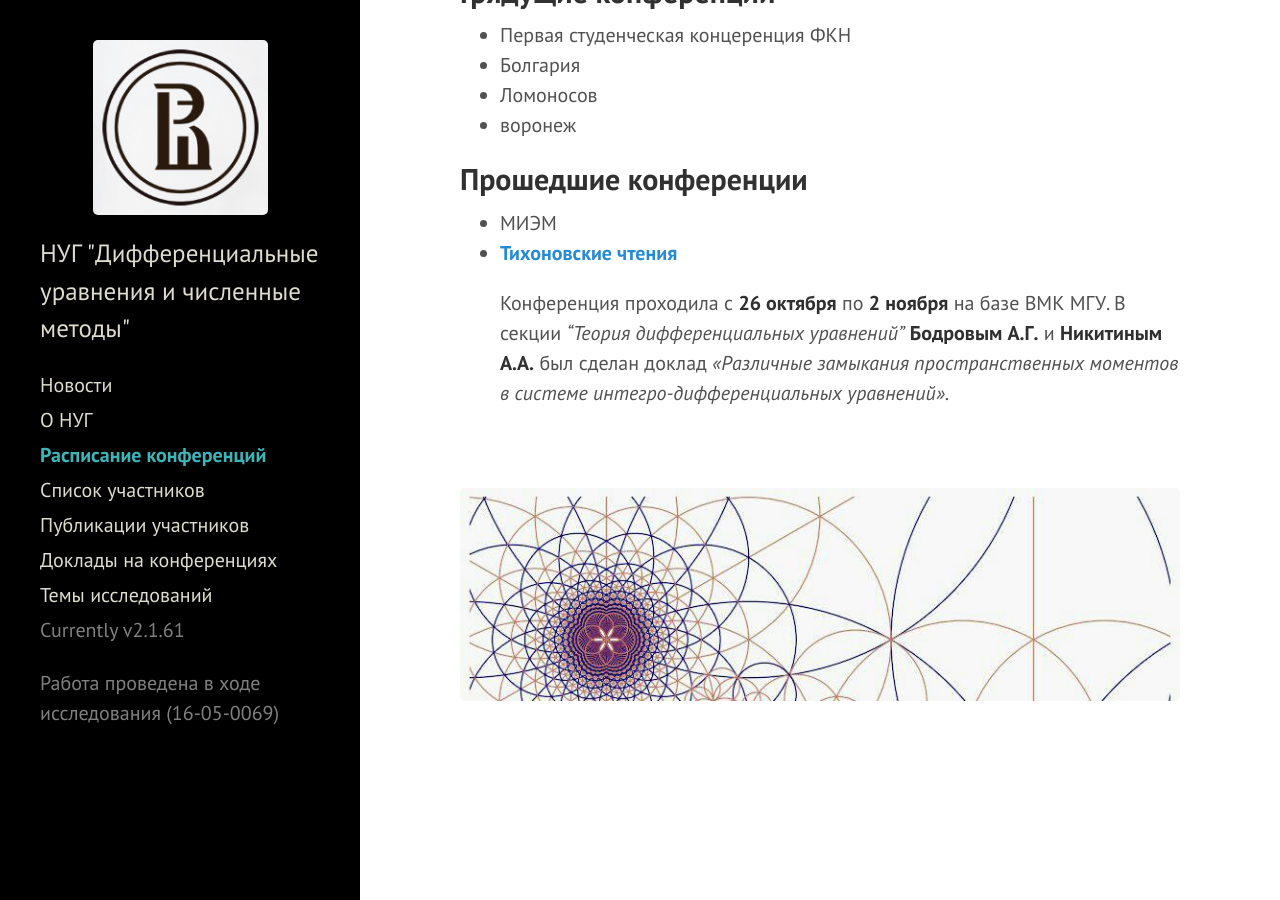
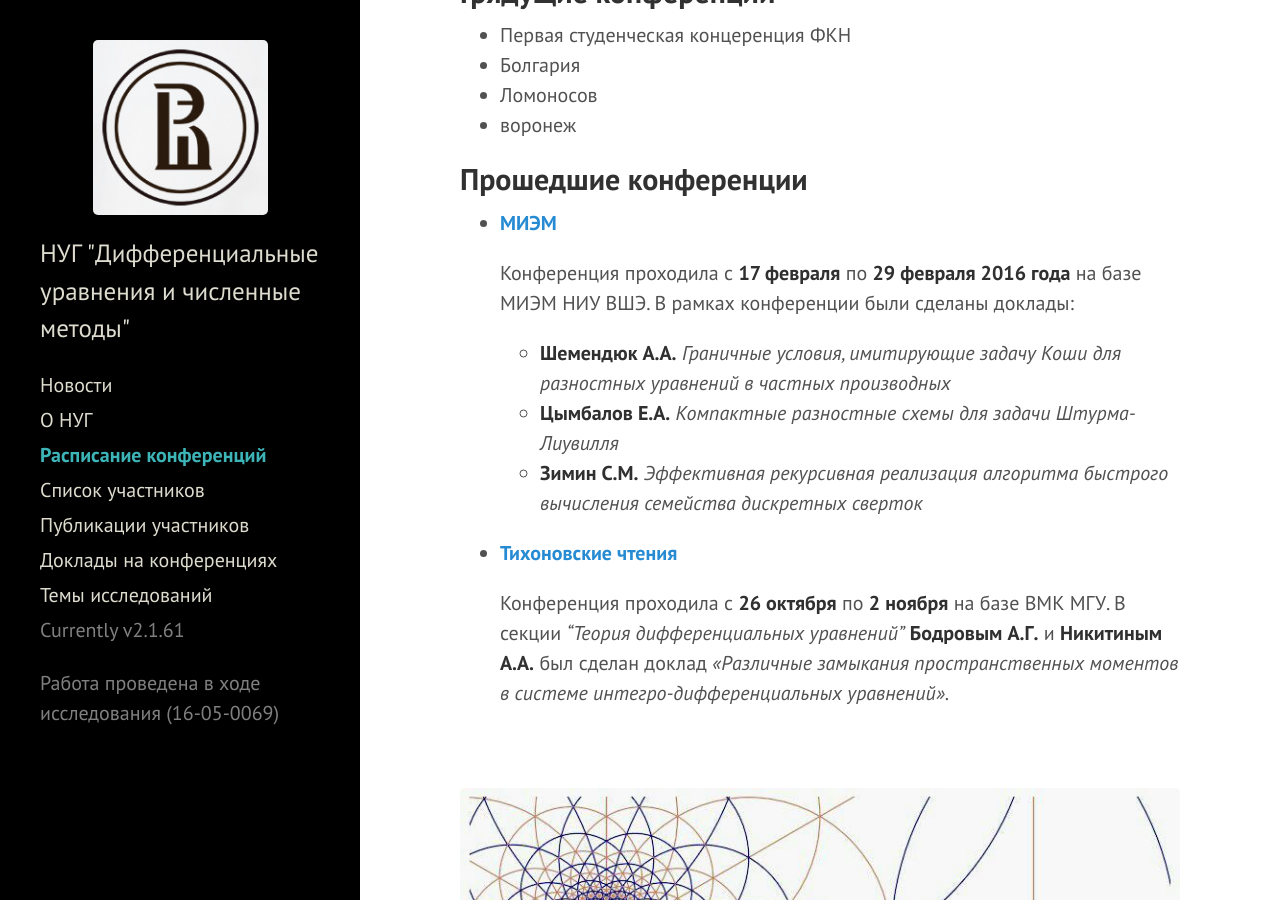
Before and after one commit to hsemmsg/hsemmsg.github.io, a Jekyll site: the page built from conferences.md, in a window 1280 px wide and 900 px high, scrolled down 385 px. Built offline with Jekyll 4.4.1, drawn with Linux system fonts in a browser that asks for light colours; comment, search, counter and statistics services are not loaded.

Commit message:
Minor fixes

```diff
--- a/conferences.md
+++ b/conferences.md
@@ -13,7 +13,15 @@ permalink: schedule/
 
 ## Прошедшие конференции
 
-+ МИЭМ
++ **[МИЭМ](https://miem.hse.ru/armntk)**
+
+  Конференция проходила с **17 февраля** по **29 февраля 2016 года** на базе МИЭМ НИУ ВШЭ. В рамках конференции были сделаны доклады:
+  + **Шемендюк А.А.** _Граничные условия, имитирующие задачу Коши для разностных уравнений в
+  частных производных_
+  + **Цымбалов Е.А.** _Компактные разностные схемы для задачи Штурма-Лиувилля_
+  + **Зимин С.М.** _Эффективная рекурсивная реализация алгоритма быстрого вычисления семейства дискретных сверток_
+
+
 + **[Тихоновские чтения](https://cs.msu.ru/tikhonov_readings2015)**
 
   Конференция проходила с **26 октября** по **2 ноября** на базе ВМК МГУ. В секции _"Теория дифференциальных уравнений"_ **Бодровым А.Г.** и **Никитиным А.А.** был сделан доклад _«Различные замыкания пространственных моментов в системе интегро-дифференциальных уравнений»_.
```
